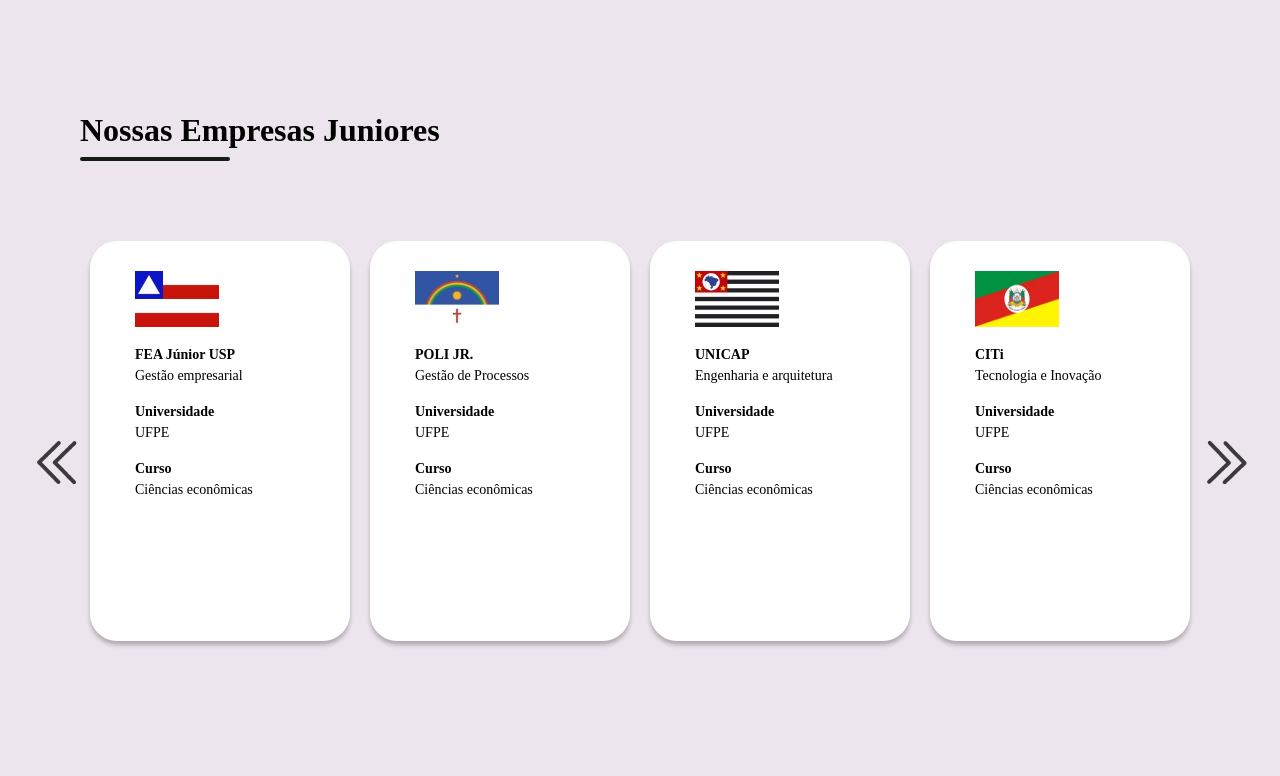
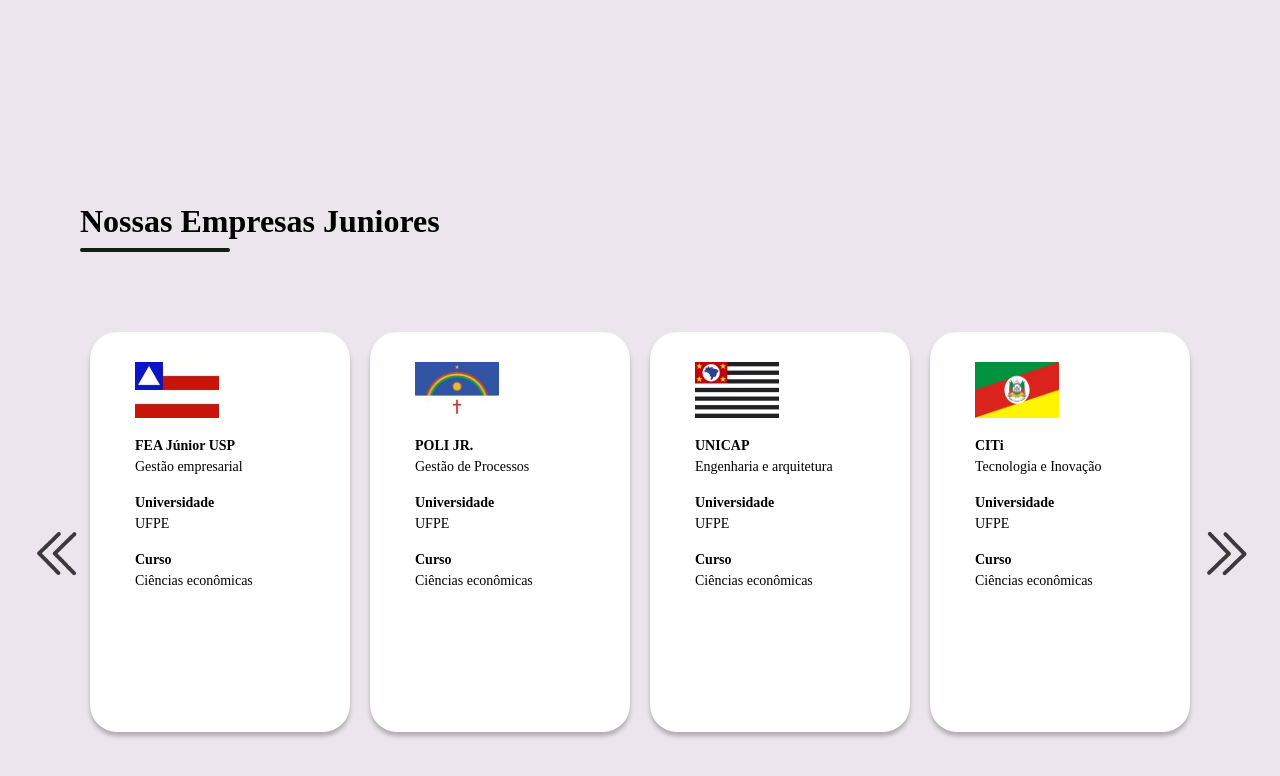
Before and after one commit to citi-onboarding/ecossistema-ejs, a React (Create React App) app in the folder client/: page / in a window 1280 px wide. Shown: the top 776 px of the page. Built offline with nearby package versions, Linux system fonts and the light colour scheme.

Commit message:
feat(feature/react-our-ejs):width adjustments

```diff
--- a/client/src/Views/Enterprises/Enterprises.css
+++ b/client/src/Views/Enterprises/Enterprises.css
@@ -2,10 +2,14 @@
     padding: 2rem 5rem;
     background-color: #EDE5ED;
     height: 100vh;
+    display: flex;
+    justify-content: center;
+    align-items: center;
 }
 
 .max-width {
-    max-width: 1440px;
+    width: 100%;
+    max-width: 1340px;
 }
 
 .slick-prev {
```
